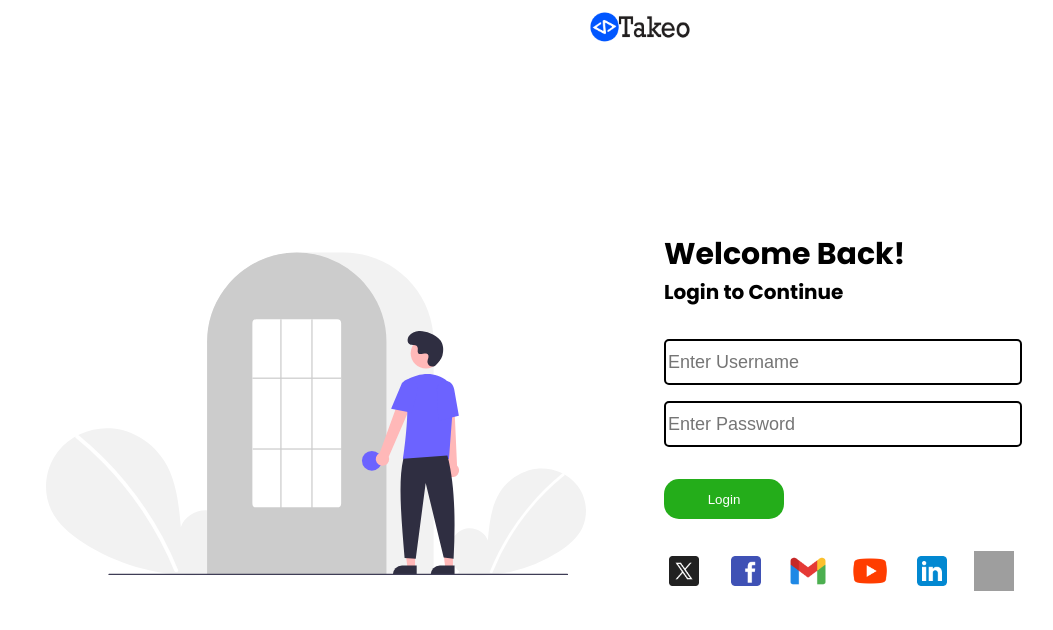
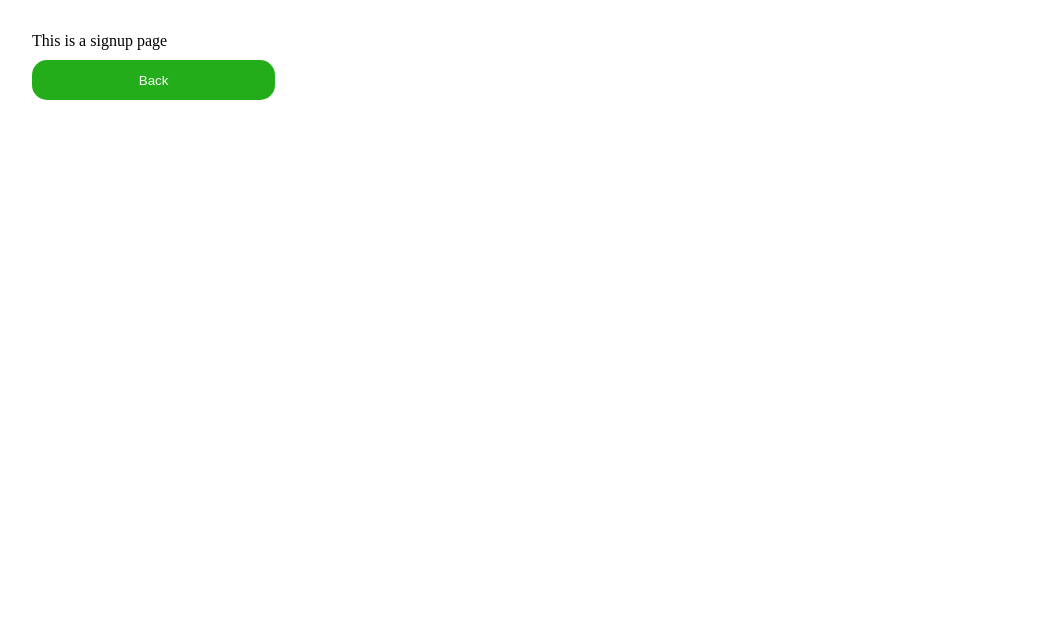
Before and after one commit to yogeshtakeo/BFS_45_Repositary, a React (Vite) app: page /signup in a window 1280 px wide. Shown: the top 630 px of the page, without its empty margins (0-1053 px from the left). Built offline with nearby package versions, Linux system fonts and the light colour scheme; grey boxes are pictures that could not be loaded; a web font is replaced by a local one.

Commit message:
integrate react router

```diff
--- a/package.json
+++ b/package.json
@@ -11,7 +11,8 @@
   },
   "dependencies": {
     "react": "^18.2.0",
-    "react-dom": "^18.2.0"
+    "react-dom": "^18.2.0",
+    "react-router-dom": "^6.22.2"
   },
   "devDependencies": {
     "@types/react": "^18.2.56",
--- a/src/main.jsx
+++ b/src/main.jsx
@@ -2,9 +2,23 @@ import React from "react";
 import ReactDOM from "react-dom/client";
 import "./styles/global/index.css";
 import Home from "./pages/Home";
+import { createBrowserRouter, RouterProvider } from "react-router-dom";
+import Login from "./pages/Login";
+import Signup from "./pages/Signup";
+
+const router = createBrowserRouter([
+  {
+    path: "/",
+    element: <Login />,
+  },
+  {
+    path: "/signup",
+    element: <Signup />,
+  },
+]);
 
 ReactDOM.createRoot(document.getElementById("root")).render(
   <React.StrictMode>
-    <Home />
+    <RouterProvider router={router} />
   </React.StrictMode>
 );
--- a/src/pages/Login.jsx
+++ b/src/pages/Login.jsx
@@ -19,6 +19,7 @@ import gmail from "../assets/gmail.png";
 import linkedin from "../assets/linkedin.png";
 import facebook from "../assets/facebook.png";
 import tiktok from "../assets/tiktok.png";
+import { Link } from "react-router-dom";
 
 const twitterImg = twitter;
 const youtubeImg = youtube;
@@ -52,6 +53,9 @@ function Login() {
           </div>
           <div className={style.buttonDiv}>
             <Button name="Login" />
+            <Link to="/signup">
+              <Button name="Sign Up" />
+            </Link>
           </div>
           <div className={style.socialIconDiv}>
             <a href="https://twitter.com/takeo_ai" target="_blank">
--- /dev/null
+++ b/src/pages/Signup.jsx
@@ -0,0 +1,20 @@
+import { Link } from "react-router-dom";
+import Button from "../components/button";
+import style from "../styles/components/signup.module.css";
+
+function Signup() {
+  return (
+    <div className={style.outerDiv}>
+      <div className={style.innerDiv}>
+        <div>This is a signup page</div>
+        <div className={style.buttonDiv}>
+          <Link to="/">
+            <Button name="Back" />
+          </Link>
+        </div>
+      </div>
+    </div>
+  );
+}
+
+export default Signup;
--- a/src/styles/components/button.module.css
+++ b/src/styles/components/button.module.css
@@ -6,6 +6,7 @@
   height: 2.5rem;
   border: none;
   transition: ease-in-out 0.3s;
+  margin-right: 10px;
 }
 
 .button:hover {
--- /dev/null
+++ b/src/styles/components/signup.module.css
@@ -0,0 +1,7 @@
+.outerDiv {
+  padding: 2rem;
+}
+
+.buttonDiv {
+  margin-top: 10px;
+}
```
Also changed, not shown: 1 other file (tests, documents, lock files or other folders).
